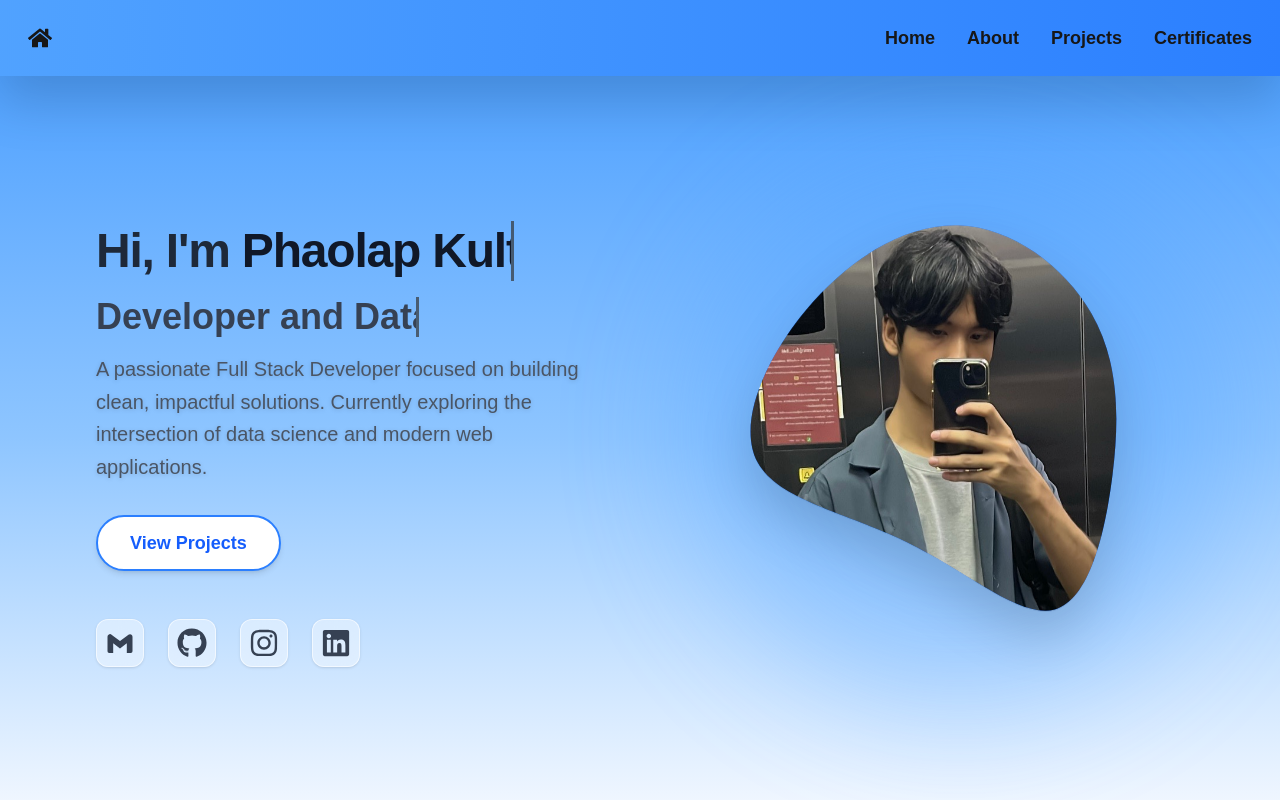
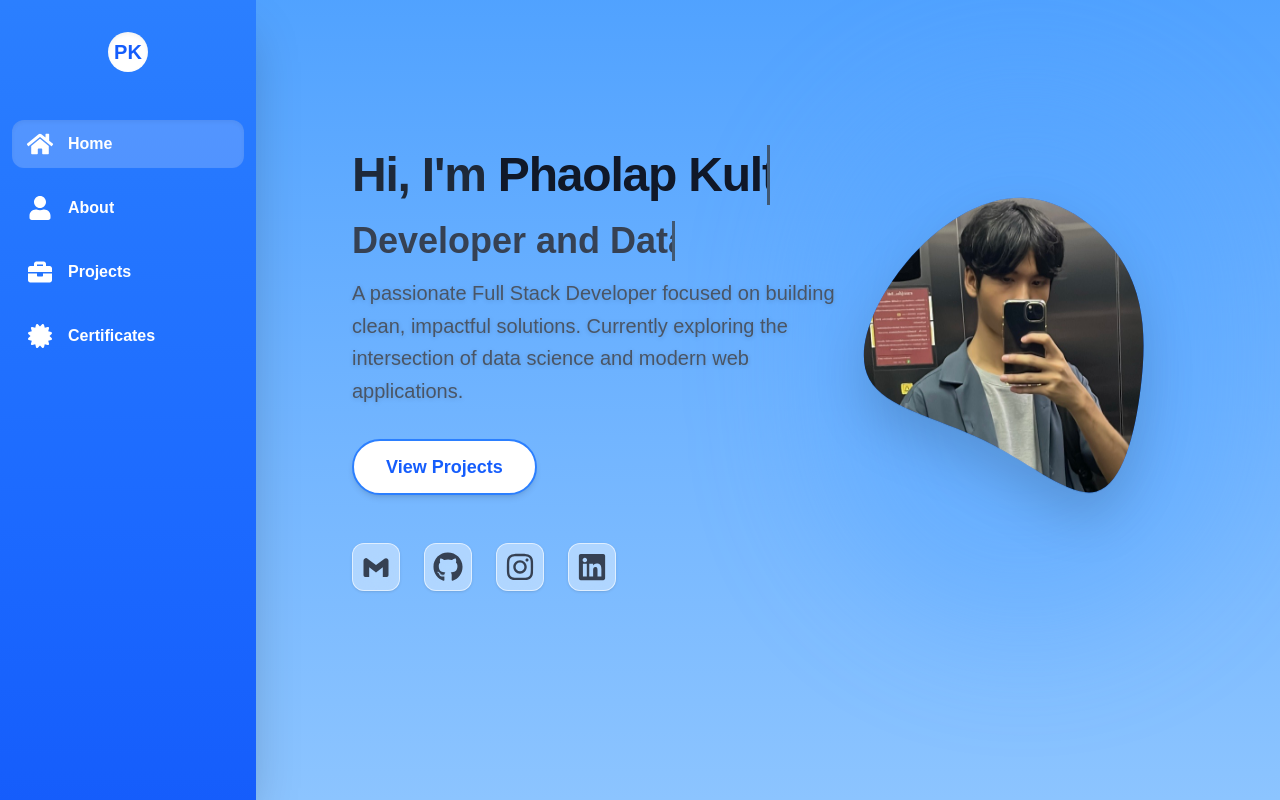
Before and after one commit to PhoengZ/Portfolio-v3, a Next.js app: page / in a window 1280 px wide. Built offline with nearby package versions, Linux system fonts and the light colour scheme.

Commit message:
feat: replace navbar with beautiful responsive sidebar and add custom scrollbar

```diff
--- /dev/null
+++ b/app/components/Sidebar.tsx
@@ -0,0 +1,88 @@
+"use client";
+import { useState } from "react";
+import Link from "next/link";
+import { usePathname } from "next/navigation";
+import { FaHome, FaUser, FaBriefcase, FaCertificate, FaBars, FaTimes } from "react-icons/fa";
+
+export default function Sidebar() {
+  const [isHovered, setIsHovered] = useState(false);
+  const [isMobileOpen, setIsMobileOpen] = useState(false);
+  const pathname = usePathname();
+
+  const navLinks = [
+    { href: "/", label: "Home", icon: FaHome },
+    { href: "/about", label: "About", icon: FaUser },
+    { href: "/projects", label: "Projects", icon: FaBriefcase },
+    { href: "/certificates", label: "Certificates", icon: FaCertificate },
+  ];
+
+  return (
+    <>
+      {/* Mobile Hamburger Button */}
+      <div className="md:hidden fixed top-4 left-4 z-50">
+        <button
+          onClick={() => setIsMobileOpen(!isMobileOpen)}
+          className="p-2 bg-blue-500 text-white rounded-md focus:outline-none drop-shadow-lg hover:bg-blue-600 transition-colors"
+          aria-label="Toggle Sidebar"
+        >
+          {isMobileOpen ? <FaTimes size={24} /> : <FaBars size={24} />}
+        </button>
+      </div>
+
+      {/* Sidebar Container */}
+      <aside
+        onMouseEnter={() => setIsHovered(true)}
+        onMouseLeave={() => setIsHovered(false)}
+        className={`fixed md:relative top-0 left-0 h-screen bg-linear-to-b from-blue-500 to-blue-600 text-white shadow-2xl transition-all duration-300 ease-in-out z-40 ${
+          isMobileOpen ? "translate-x-0 w-64" : "-translate-x-full md:translate-x-0"
+        } ${isHovered ? "md:w-64" : "md:w-20"}`}
+      >
+        <div className="flex flex-col h-full py-8">
+          {/* Logo or Top Icon */}
+          <div className="flex items-center justify-center mb-12">
+            <div className="w-10 h-10 bg-white text-blue-600 rounded-full flex items-center justify-center font-bold text-xl shadow-inner">
+              PK
+            </div>
+          </div>
+
+          {/* Navigation Links */}
+          <nav className="flex-1 px-3 space-y-4">
+            {navLinks.map((link) => {
+              const isActive = pathname === link.href;
+              return (
+                <Link
+                  key={link.href}
+                  href={link.href}
+                  onClick={() => setIsMobileOpen(false)}
+                  className={`flex items-center px-4 py-3 rounded-xl transition-all duration-200 group ${
+                    isActive ? "bg-white/20 shadow-inner" : "hover:bg-white/10"
+                  }`}
+                  title={link.label}
+                >
+                  <div className="flex items-center justify-center min-w-[24px]">
+                    <link.icon className={`w-6 h-6 transition-transform duration-200 ${isActive ? "scale-110" : "group-hover:scale-110"}`} />
+                  </div>
+                  <span
+                    className={`ml-4 font-semibold whitespace-nowrap overflow-hidden transition-all duration-300 ${
+                      isHovered || isMobileOpen ? "opacity-100 max-w-xs" : "md:opacity-0 md:max-w-0"
+                    }`}
+                  >
+                    {link.label}
+                  </span>
+                </Link>
+              );
+            })}
+          </nav>
+        </div>
+      </aside>
+
+      {/* Mobile Overlay */}
+      {isMobileOpen && (
+        <div
+          className="fixed inset-0 bg-black/50 z-30 md:hidden backdrop-blur-sm transition-opacity"
+          onClick={() => setIsMobileOpen(false)}
+        ></div>
+      )}
+    </>
+  );
+}
--- a/app/components/navbar.tsx
+++ /dev/null
@@ -1,76 +0,0 @@
-"use client";
-import { FaHome, FaBars, FaTimes } from "react-icons/fa";
-import Link from "next/link";
-import { useState } from "react";
-
-export default function Navbar() {
-  const [isOpen, setIsOpen] = useState(false);
-
-  const toggleMenu = () => setIsOpen(!isOpen);
-
-  const navLinks = [
-    { href: "/", label: "Home" },
-    { href: "/about", label: "About" },
-    { href: "/projects", label: "Projects" },
-    { href: "/certificates", label: "Certificates" },
-  ];
-
-  return (
-    <>
-      <nav className="bg-linear-to-r from-blue-400 to-blue-500 sticky top-0 z-50 py-4 md:py-6 px-2 drop-shadow-2xl">
-        <div className="flex justify-between items-center px-5 mx-auto">
-          <div className="max-w-fit">
-            <Link href="/" onClick={() => setIsOpen(false)}>
-              <FaHome className="w-6 h-6 hover:scale-110 transition-transform duration-200" />
-            </Link>
-          </div>
-
-          <div className="hidden md:block">
-            <ul className="flex items-center space-x-8">
-              {navLinks.map((link) => (
-                <li key={link.href}>
-                  <Link
-                    href={link.href}
-                    className="font-bold text-lg transition-all duration-200 hover:text-white hover:scale-110 inline-block"
-                  >
-                    {link.label}
-                  </Link>
-                </li>
-              ))}
-            </ul>
-          </div>
-
-          <div className="md:hidden flex items-center">
-            <button
-              onClick={toggleMenu}
-              className="text-white text-2xl focus:outline-none"
-              aria-label="Toggle Menu"
-            >
-              {isOpen ? <FaTimes /> : <FaBars />}
-            </button>
-          </div>
-        </div>
-
-        <div
-          className={`md:hidden absolute top-full left-0 w-full bg-blue-500 border-t border-blue-400 overflow-hidden transition-all duration-300 ease-in-out ${
-            isOpen ? "max-h-fit py-6 opacity-100" : "max-h-0 py-0 opacity-0"
-          }`}
-        >
-          <ul className="flex flex-col items-center space-y-6">
-            {navLinks.map((link) => (
-              <li key={link.href}>
-                <Link
-                  href={link.href}
-                  onClick={() => setIsOpen(false)}
-                  className="font-bold text-xl text-white transition-all duration-200 hover:scale-110"
-                >
-                  {link.label}
-                </Link>
-              </li>
-            ))}
-          </ul>
-        </div>
-      </nav>
-    </>
-  );
-}
--- a/app/globals.css
+++ b/app/globals.css
@@ -34,3 +34,29 @@ body {
 .animate-floating {
   animation: floating 4s ease-in-out infinite;
 }
+
+/* Custom Scrollbar (Slidetab) */
+::-webkit-scrollbar {
+  width: 8px;
+  height: 8px;
+}
+
+::-webkit-scrollbar-track {
+  background: var(--background);
+  border-radius: 4px;
+}
+
+::-webkit-scrollbar-thumb {
+  background: #60a5fa; /* Tailwind blue-400 */
+  border-radius: 4px;
+}
+
+::-webkit-scrollbar-thumb:hover {
+  background: #3b82f6; /* Tailwind blue-500 */
+}
+
+/* Firefox */
+* {
+  scrollbar-width: thin;
+  scrollbar-color: #60a5fa var(--background);
+}
--- a/app/layout.tsx
+++ b/app/layout.tsx
@@ -1,7 +1,7 @@
 import type { Metadata } from "next";
 import { Geist, Geist_Mono } from "next/font/google";
 import "./globals.css";
-import Navbar from "./components/navbar";
+import Sidebar from "./components/Sidebar";
 
 const geistSans = Geist({
   variable: "--font-geist-sans",
@@ -57,10 +57,12 @@ export default function RootLayout({
   return (
     <html lang="en">
       <body
-        className={`${geistSans.variable} ${geistMono.variable} antialiased flex flex-col h-screen`}
+        className={`${geistSans.variable} ${geistMono.variable} antialiased flex h-screen overflow-hidden`}
       >
-        <Navbar />
-        {children}
+        <Sidebar />
+        <main className="flex-1 h-screen overflow-y-auto">
+          {children}
+        </main>
       </body>
     </html>
   );
```
Also changed, not shown: 1 other file (tests, documents, lock files or other folders).
